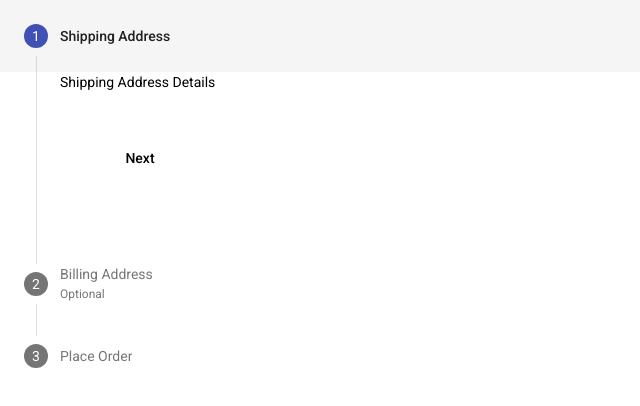
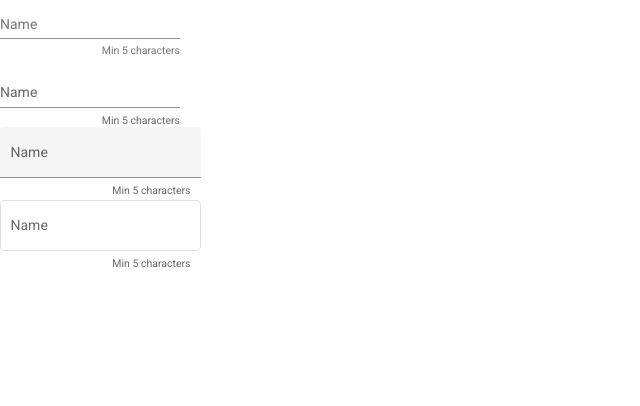
Before and after one commit to kadartibi/angular-material-demo, an Angular app: page / in a window 1280 px wide. Shown: the top 406 px of the page, without its empty margins (0-640 px from the left). Built offline with nearby package versions, Linux system fonts and the light colour scheme.

Commit message:
Input fields

```diff
--- a/src/app/app.component.html
+++ b/src/app/app.component.html
@@ -1,21 +1,23 @@
-<mat-vertical-stepper linear>
-    <mat-step label="Shipping Address" completed=true>
-        <p>Shipping Address Details</p>
-        <div>
-            <button mat-button matStepperNext>Next</button>
-        </div>
-    </mat-step>
-    <mat-step label="Billing Address" completed=false optional>
-        <p>Billing Address Details</p>
-        <div>
-            <button mat-button matStepperPrevious>Back</button>
-            <button mat-button matStepperNext>Next</button>
-        </div>
-    </mat-step>
-    <mat-step label="Place Order" completed=false>
-        <p>Order Details</p>
-        <div>
-            <button mat-button matStepperPrevious>Back</button>
-        </div>
-    </mat-step>
-</mat-vertical-stepper>
+<mat-form-field floatLabel="auto" hideRequiredMarker appearance="legacy">
+    <mat-label>Name</mat-label>
+    <input matInput required>
+    <mat-hint align="end"> Min 5 characters</mat-hint>
+</mat-form-field>
+<br>
+<mat-form-field floatLabel="auto" hideRequiredMarker appearance="standard">
+    <mat-label>Name</mat-label>
+    <input matInput required>
+    <mat-hint align="end"> Min 5 characters</mat-hint>
+</mat-form-field>
+<br>
+<mat-form-field floatLabel="auto" hideRequiredMarker appearance="fill" color="accent">
+    <mat-label>Name</mat-label>
+    <input matInput required>
+    <mat-hint align="end"> Min 5 characters</mat-hint>
+</mat-form-field>
+<br>
+<mat-form-field floatLabel="auto" hideRequiredMarker appearance="outline" color="warn">
+    <mat-label>Name</mat-label>
+    <input matInput required>
+    <mat-hint align="end"> Min 5 characters</mat-hint>
+</mat-form-field>
--- a/src/app/material/material.module.ts
+++ b/src/app/material/material.module.ts
@@ -15,6 +15,8 @@ import { MatExpansionModule } from '@angular/material/expansion';
 import { MatCardModule } from '@angular/material/card';
 import { MatTabsModule } from '@angular/material/tabs';
 import { MatStepperModule } from '@angular/material/stepper';
+import { MatFormFieldModule } from '@angular/material/form-field';
+import { MatInputModule } from '@angular/material/input';
 
 const material = [
   MatButtonModule,
@@ -32,7 +34,9 @@ const material = [
   MatExpansionModule,
   MatCardModule,
   MatTabsModule,
-  MatStepperModule
+  MatStepperModule,
+  MatFormFieldModule,
+  MatInputModule
 ];
 
 @NgModule({
```
